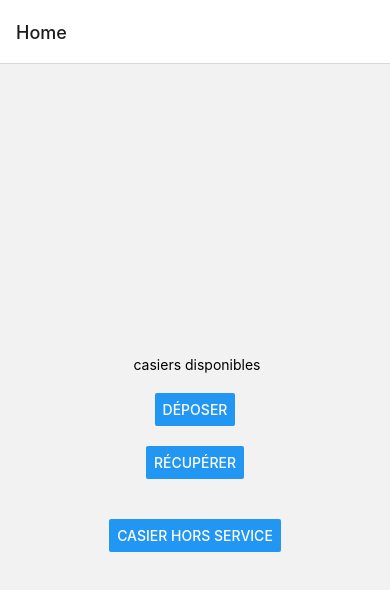
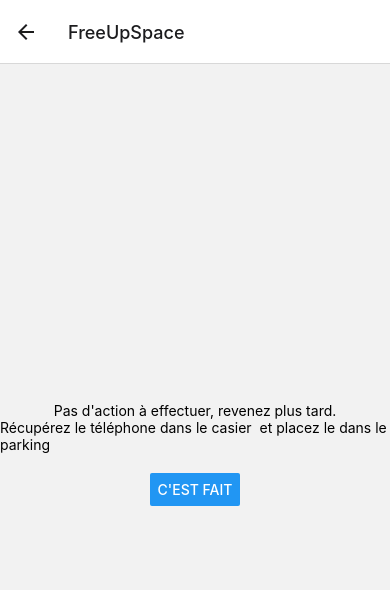
Before and after one commit to Charging-Point/mobile-app, a React Native app: screen /FreeUpSpace in a window 390 px wide. Shown: the top 590 px of the page. Built offline with nearby package versions, Linux system fonts and the light colour scheme; no server answers; what react-native-nfc-manager would draw is missing.

Commit message:
Add FreeUpSpace screen

```diff
--- a/App.js
+++ b/App.js
@@ -15,6 +15,7 @@ import ScanPickupScreen from './screens/ScanPickupScreen';
 import PhoneAlreadyInChargeScreen from './screens/PhoneAlreadyInChargeScreen';
 import OutOfServiceScreen from './screens/OutOfServiceScreen';
 import BackIntoServiceScreen from './screens/BackIntoServiceScreen';
+import FreeUpSpaceScreen from './screens/FreeUpSpaceScreen';
 
 const Stack = createNativeStackNavigator();
 
@@ -35,6 +36,7 @@ export default function App() {
         <Stack.Screen name="PhoneAlreadyInCharge" component={PhoneAlreadyInChargeScreen} />
         <Stack.Screen name="OutOfService" component={OutOfServiceScreen} />
         <Stack.Screen name="BackIntoService" component={BackIntoServiceScreen} />
+        <Stack.Screen name="FreeUpSpace" component={FreeUpSpaceScreen} />
       </Stack.Navigator>
       <StatusBar style="auto" />
     </NavigationContainer>
--- a/screens/BackIntoServiceScreen.js
+++ b/screens/BackIntoServiceScreen.js
@@ -4,7 +4,7 @@ import React, { useEffect, useState } from 'react';
 
 export default function BackIntoServiceScreen({ navigation }) {
     const [id_locker, setIdLocker] = useState("");
-    const [outOfServiceLockers, setoutOfServiceLockers] = useState([])
+    const [outOfServiceLockers, setoutOfServiceLockers] = useState([]);
     const [isLoading, setLoading] = useState(true);
 
     const getOutOfServiceLockers = async () => {
--- /dev/null
+++ b/screens/FreeUpSpaceScreen.js
@@ -0,0 +1,81 @@
+import { Button, StyleSheet, FlatList, TouchableOpacity, Text, TextInput, View } from 'react-native';
+import React, { useEffect, useState } from 'react';
+import { useFocusEffect } from '@react-navigation/native';
+
+export default function FreeUpSpaceScreen({ navigation }) {
+    const [currentIdLocker, setCurrentIdLocker] = useState("");
+    const [freeIdParking, setFreeIdParking] = useState('');
+    const [userUid, setUserUid] = useState('');
+    const [actionToDo, setActionToDo] = useState(false)
+    const [isLoading, setLoading] = useState(true);
+
+    const getMoves = async () => {
+        try {
+            const response_parking = await fetch('http://35.180.116.112:5000/parking');
+            const json_parking = await response_parking.json();
+            if (json_parking.free_parking != 'null'){
+                const response_long_standing = await fetch('http://35.180.116.112:5000/long-standing-device');
+                const json_long_standing = await response_long_standing.json();
+                if (json_long_standing.id_locker_long_standing != 'null'){
+                    setActionToDo(true);
+                    setFreeIdParking(json_parking.free_parking);
+                    setCurrentIdLocker(json_long_standing.id_locker_long_standing);
+                    setUserUid(json_long_standing.user_uid_long_standing)
+                }
+            }
+       } catch (error) {
+            console.error(error);
+       } finally {
+            setLoading(false);
+       }
+      }
+
+      useFocusEffect(() => {
+        getMoves();
+      });
+
+    const changeDeviceSlot = async () => {
+        try {
+            const requestOptions = {
+                method: 'PUT',
+                headers: { 'Content-Type': 'application/json' },
+            };
+            const response_parking = await fetch('http://35.180.116.112:5000/locker?' + new URLSearchParams({id_locker: freeIdParking, new_state: 1, user_uid: userUid}), requestOptions);
+            const json_parking = await response_parking.json();
+            if (json_parking.result == 1){
+                const response_locker = await fetch('http://35.180.116.112:5000/locker?' + new URLSearchParams({id_locker: currentIdLocker, new_state: 0}), requestOptions);
+                const json_locker = await response_locker.json();
+                if (json_locker.result == 1){
+                    navigation.navigate('Home')
+                }
+                else {
+                    navigation.navigate('Error')
+                }
+            }
+            else {
+                navigation.navigate('Error')
+            }
+            } catch (error) {
+                    console.error(error);
+            }
+      }
+
+    return (
+        <View style={{ flex: 1, alignItems: 'center', justifyContent: 'center' }}>
+        <Text>Pas d'action à effectuer, revenez plus tard.</Text>
+        <Text>Récupérez le téléphone dans le casier {currentIdLocker} et placez le dans le parking {freeIdParking}</Text>
+        <View style={styles.space} />
+        <Button
+          title="C'est fait"
+          onPress={changeDeviceSlot}
+        />
+      </View>
+    );
+  }
+
+  const styles = StyleSheet.create({
+    space: {
+      width: 20,
+      height: 20,
+    },
+  });
```
